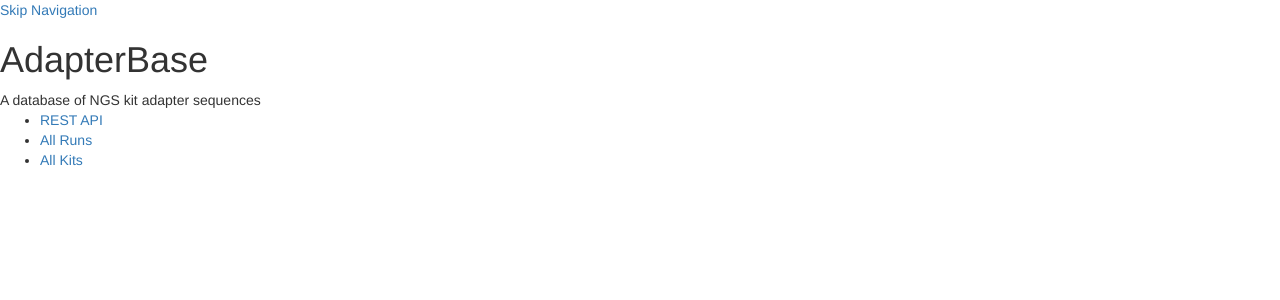
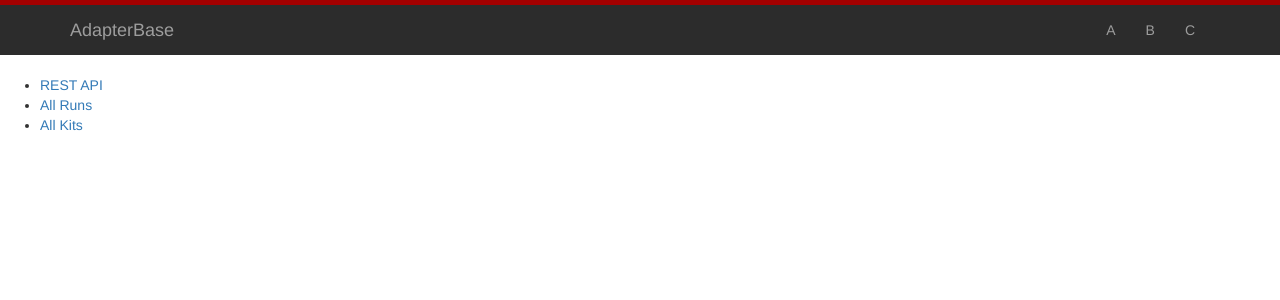
Before and after one commit to NCBI-Hackathons/OnlineAdapterDatabase, a Django app: page / in a window 1280 px wide. Shown: the top 300 px of the page. Run offline with Django 3.2, Linux system fonts and the light colour scheme; some libraries are stand-ins or nearby versions.

Commit message:
Some look-n-feel stuff
- Get Bootstrap navbar on all screens
- Make it look like Django RestFramework header

```diff
--- /dev/null
+++ b/oadb/oadb/static/oadb/css/style.css
@@ -0,0 +1,13 @@
+.skipnav { display: none; }
+
+.navbar {
+	background: #2C2C2C;
+	color: white;
+	border: none;
+	border-top: 5px solid #A30000;
+	border-radius: 0;
+	width: 100%;
+	/*position: fixed;
+	left: 0;
+	top: 0; */
+}
--- a/oadb/oadb/templates/oadb/layout.html
+++ b/oadb/oadb/templates/oadb/layout.html
@@ -1,3 +1,4 @@
+{% load static %}
 <!DOCTYPE>
 <head>
 <html>
@@ -9,6 +10,7 @@
 <link rel="stylesheet" href="https://maxcdn.bootstrapcdn.com/bootstrap/3.3.7/css/
 bootstrap.min.css"/>
 <link rel="stylesheet" href="https://maxcdn.bootstrapcdn.com/font-awesome/4.7.0/css/font-awesome.min.css"/>
+<link rel="stylesheet" href="{% static 'oadb/css/style.css' %}"/>
 {% block morestyles %}{% endblock %}
 {% endblock %}
 </head>
@@ -17,16 +19,7 @@ bootstrap.min.css"/>
 	<a href="#content" class="skipnav">Skip Navigation</a>
 </div>
 <div class="header">
-	<div class="container-fluid">
-		<div class="row">
-			{% block header %}
-				<div class="brand">
-					<h1>AdapterBase</h1>
-					<span>A database of NGS kit adapter sequences</span>
-				</div>
-			{% endblock %}
-		</div>
-	</div>
+	{% block navbar %}{% include "oadb/navbar.html" %}{% endblock navbar %}
 </div>
 <div id="content">
 {% block content %}{% endblock %}
--- /dev/null
+++ b/oadb/oadb/templates/oadb/navbar.html
@@ -0,0 +1,12 @@
+<div class="navbar navbar-static-top navbar-inverse">
+	<div class="container">
+		<span>
+			<a class="navbar-brand" rel="nofollow" href="/">AdapterBase</a>
+		</span>
+		<ul class="nav navbar-nav pull-right">
+			<li><a href="#">A</a></li>
+			<li><a href="#">B</a></li>
+			<li><a href="#">C</a></li>
+		</ul>
+	</div>
+</div>
```
